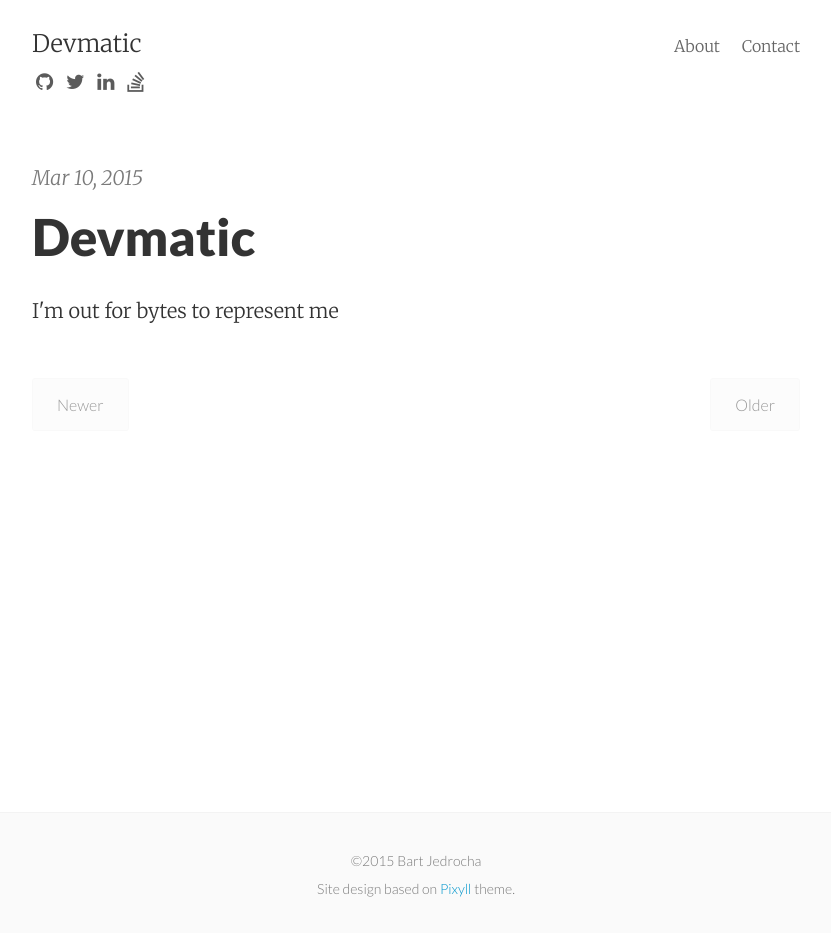
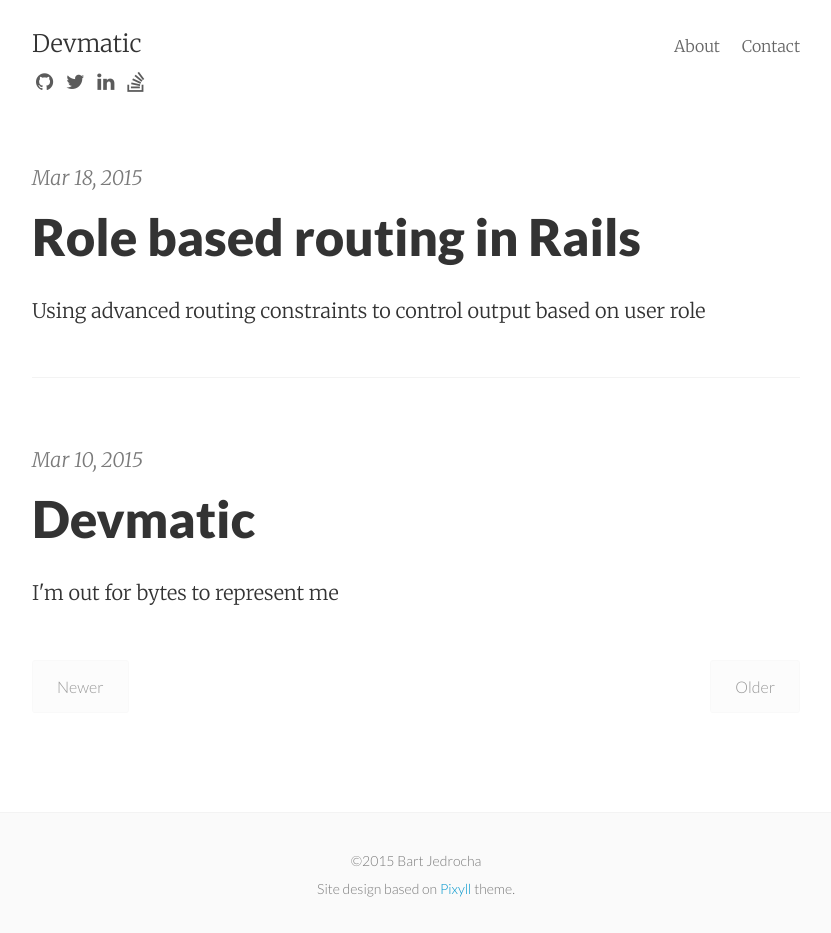
Before and after one commit to bjedrocha/bjedrocha.github.io, a Jekyll site: the page built from index.html, in a window 1280 px wide. Shown: the whole page, without its empty margins (224-1055 px from the left). Built offline with Jekyll 4.4.1, drawn with Linux system fonts in a browser that asks for light colours; nearby versions of some CDN libraries; Markdown is read by kramdown in place of the engine named in the settings; the list of posts is cut into pages by our own code; some of the changed lines change nothing that is shown.

Commit message:
Publishes Role Based Routing in Rails

```diff
--- a/_drafts/role-based-routing-in-rails.md
+++ b/_posts/2015-03-18-role-based-routing-in-rails.md
@@ -16,7 +16,7 @@
 
 {% endhighlight %}
 
-In some cases, the views would be drastically different depending on user role. To avoid littering my views with logic, I opted to write a small method that would determine which view template to render
+In some cases, the views would be drastically different depending on user role. To avoid littering my views with logic, I decided to create different role-based templates and then wrote a small method that would determine which view template to render
 
 {% highlight ruby %}
 
@@ -74,7 +74,22 @@
 
 {% endhighlight %}
 
-The class is very simple, it contains the `matches?` method which looks up the current user and checks to see whether that user is a manager. This worked well for my particular case but I wanted to make it flexible enough to be re-used with other roles. I renamed the file to `role_route_constraint.rb` and modified it slightly
+The class is very simple, it contains the `matches?` method which looks up the current user and checks to see whether that user is a manager. If the user _IS_ a manager, the constraint matches and the route is mapped.
+
+{% highlight ruby %}
+
+Rails.application.routes.draw do
+
+  constraints ManagerRouteConstraint.new do
+    get 'dashboard', to: 'manager_dashboards#show'
+  end
+  get 'dashboard', to: 'operator_dashboards#show'
+
+end
+
+{% endhighlight %}
+
+This worked well for my particular case but I wanted to make it flexible enough to be re-used with other roles. I renamed the file to `role_route_constraint.rb` and modified it slightly
 
 {% highlight ruby %}
 
@@ -112,4 +127,6 @@
 
 {% endhighlight %}
 
-With that in place, if a manager requested the `/dashboard` path they would be routed to the _show_ action of the `ManagersController` while operators requesting the same path would be routed to the _show_ action of the `OperatorsController`. The specific controller would then load whatever data was required and present it accordingly. Perfect!
+With that in place, if a manager requested the `/dashboard` path they would be routed to the _show_ action of the `ManagerDashboardsController` while operators requesting the same path would be routed to the _show_ action of the `OperatorDashboardsController`. The specific controller would then load whatever data was required and present it accordingly.
+
+Overall, I'm very happy with this approach. Constraining a route based on user role allows me to map different controllers to a single path and move the deciding logic to the routing layer. Also, because the data being loaded and presented is so different depending on the user requesting it, having it handled by two different controllers is much cleaner.
```
